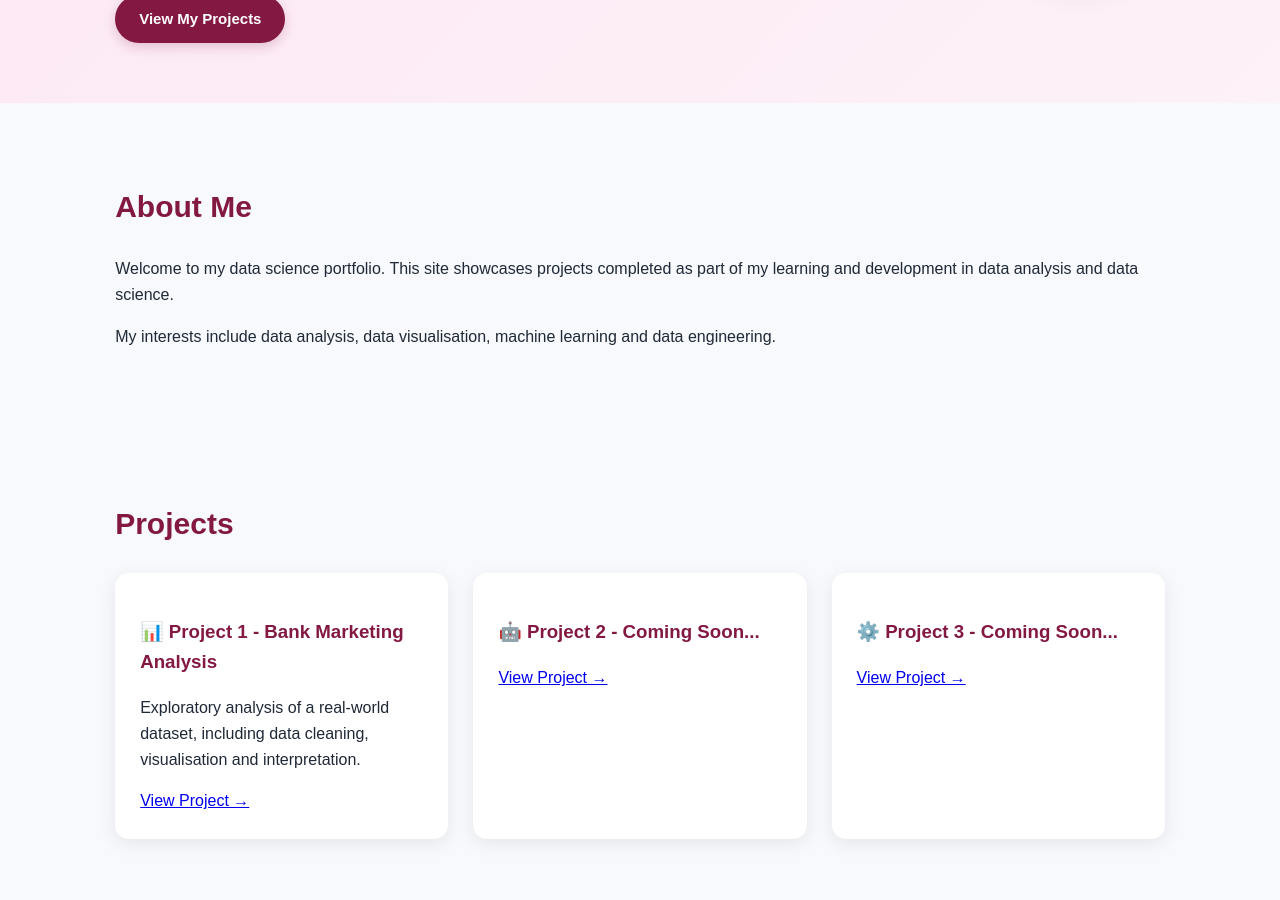
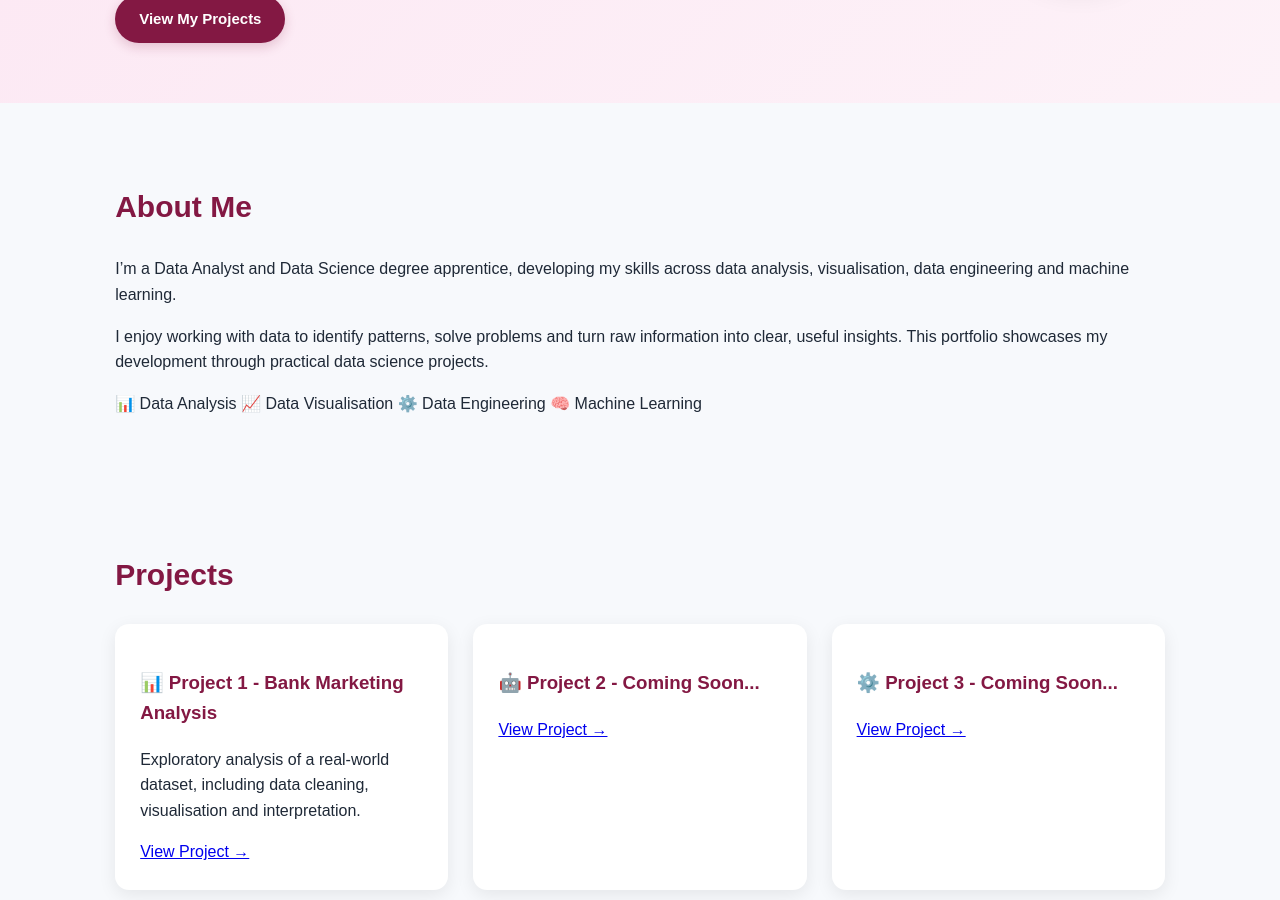
Before and after one commit to DataScienceStudent11/practice, a Jekyll site: the page index.html, which Jekyll copies as it is, in a window 1280 px wide and 900 px high, scrolled down 386 px. Built offline with Jekyll 4.4.1, drawn with Linux system fonts in a browser that asks for light colours.

Commit message:
Update index.html

```diff
--- a/index.html
+++ b/index.html
@@ -55,20 +55,27 @@
 
         <!-- ABOUT ME -->
        <section id="about">
-
     <h2>About Me</h2>
 
+    <div class="about-card">
         <p>
-                Welcome to my data science portfolio. This site showcases
-                projects completed as part of my learning and development
-                in data analysis and data science.
+            I’m a Data Analyst and Data Science degree apprentice, developing my skills
+            across data analysis, visualisation, data engineering and machine learning.
         </p>
 
         <p>
-                My interests include data analysis, data visualisation,
-                machine learning and data engineering.
+            I enjoy working with data to identify patterns, solve problems and turn
+            raw information into clear, useful insights. This portfolio showcases my
+            development through practical data science projects.
         </p>
 
+        <div class="about-skills">
+            <span>📊 Data Analysis</span>
+            <span>📈 Data Visualisation</span>
+            <span>⚙️ Data Engineering</span>
+            <span>🧠 Machine Learning</span>
+        </div>
+    </div>
 </section>
 
 
```
Lines whose indentation alone changed are shown as unchanged.
